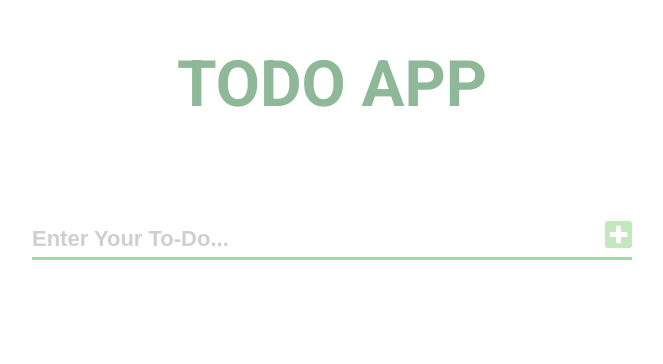
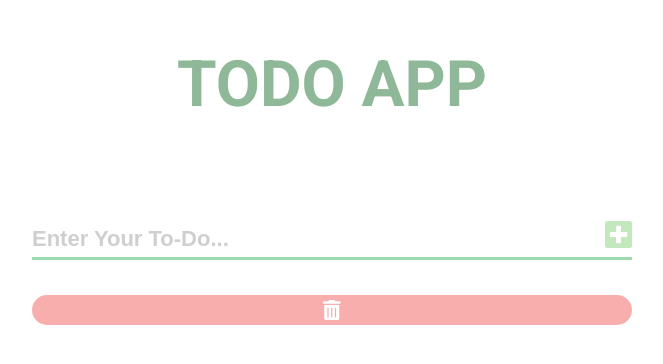
Before and after one commit to nublson/ToDo-Application, a React (Create React App) app: page / in a window 1280 px wide. Shown: the top 364 px of the page, without its empty margins (308-971 px from the left). Built offline with nearby package versions, Linux system fonts and the light colour scheme.

Commit message:
feat(functionality): dispatch removeAll action

```diff
--- a/src/components/Cards/index.js
+++ b/src/components/Cards/index.js
@@ -1,12 +1,22 @@
 import React from 'react'
 import { connect } from 'react-redux'
 
-import { Container } from './styles'
+import { removeAll } from '../../utils/redux/actions'
+
+import { Container, RemoveAll } from './styles'
+import { TrashIcon } from '../UI/Icons'
 
 import Card from '../UI/Card'
 
-const Cards = ({ todos }) => {
+const Cards = ({ todos, dispatch }) => {
 	return (
+		<>
+			<RemoveAll
+				enable={todos.length ? 'true' : 'false'}
+				onClick={() => todos.length && dispatch(removeAll())}
+			>
+				<TrashIcon enable={todos.length ? 'true' : 'false'} />
+			</RemoveAll>
 			<Container>
 				{todos.map(todo => (
 					<Card
@@ -17,6 +27,7 @@ const Cards = ({ todos }) => {
 					/>
 				))}
 			</Container>
+		</>
 	)
 }
 
--- a/src/components/Cards/styles.js
+++ b/src/components/Cards/styles.js
@@ -2,9 +2,23 @@ import styled from 'styled-components'
 
 export const Container = styled.div`
 	width: 100%;
-	margin-top: 10rem;
+	margin-top: 3.5rem;
 	display: flex;
 	flex-direction: column;
 	justify-content: center;
 	align-items: center;
 `
+
+export const RemoveAll = styled.div`
+	width: 100%;
+	margin-top: 3.5rem;
+	background-color: #f25f5c;
+	border-radius: var(--radius);
+	padding: 0.5rem 0;
+	cursor: ${props => (props.enable === 'true' ? 'pointer' : 'auto')};
+	opacity: ${props => (props.enable === 'true' ? '1' : '0.5')};
+
+	display: flex;
+	justify-content: center;
+	align-items: center;
+`
--- a/src/components/UI/Card/index.js
+++ b/src/components/UI/Card/index.js
@@ -5,7 +5,7 @@ import { removeTodo } from '../../../utils/redux/actions'
 
 import { Container, Todo, RightSection, StyledCount } from './styles'
 
-import { RemoveButton } from '../Button'
+import { RemoveIcon } from '../Icons'
 
 const Card = ({ id, content, amount, dispatch }) => {
 	return (
@@ -14,7 +14,7 @@ const Card = ({ id, content, amount, dispatch }) => {
 
 			<RightSection>
 				<StyledCount count={amount}>{amount}</StyledCount>
-				<RemoveButton onClick={() => dispatch(removeTodo(id))} />
+				<RemoveIcon onClick={() => dispatch(removeTodo(id))} />
 			</RightSection>
 		</Container>
 	)
--- a/src/components/UI/Button.js
+++ b/src/components/UI/Icons.js
@@ -1,7 +1,11 @@
 import React from 'react'
 import styled from 'styled-components'
 import { FontAwesomeIcon } from '@fortawesome/react-fontawesome'
-import { faPlusSquare, faWindowClose } from '@fortawesome/free-solid-svg-icons'
+import {
+	faPlusSquare,
+	faWindowClose,
+	faTrashAlt
+} from '@fortawesome/free-solid-svg-icons'
 
 const StyledIcon = styled(FontAwesomeIcon)`
 	font-size: 3.1rem;
@@ -16,10 +20,24 @@ const StyledIcon = styled(FontAwesomeIcon)`
 	}
 `
 
-export const AddButton = ({ state }) => {
+const StyledTrash = styled(StyledIcon)`
+	color: #fff;
+	font-size: 2rem;
+	cursor: ${props => (props.enable === 'true' ? 'pointer' : 'auto')};
+
+	&:hover {
+		color: #fff;
+	}
+`
+
+export const AddIcon = ({ state }) => {
 	return <StyledIcon state={state} icon={faPlusSquare} />
 }
 
-export const RemoveButton = ({ onClick }) => {
+export const RemoveIcon = ({ onClick }) => {
 	return <StyledIcon onClick={onClick} remove='true' icon={faWindowClose} />
 }
+
+export const TrashIcon = ({ enable }) => {
+	return <StyledTrash enable={enable} icon={faTrashAlt} />
+}
--- a/src/components/UI/Input/index.js
+++ b/src/components/UI/Input/index.js
@@ -7,7 +7,7 @@ import { addTodo } from '../../../utils/redux/actions'
 
 import { Container, StyledForm, StyledField, StyledButton } from './styles'
 
-import { AddButton } from '../Button'
+import { AddIcon } from '../Icons'
 
 const Input = ({ dispatch }) => {
 	const validationSchema = Yup.object().shape({
@@ -35,9 +35,7 @@ const Input = ({ dispatch }) => {
 						/>
 
 						<StyledButton type='submit'>
-							<AddButton
-								state={values.todo ? 'typing' : 'empty'}
-							/>
+							<AddIcon state={values.todo ? 'typing' : 'empty'} />
 						</StyledButton>
 					</StyledForm>
 				</Container>
--- a/src/utils/redux/reducers.js
+++ b/src/utils/redux/reducers.js
@@ -1,7 +1,6 @@
 const todoDefaultState = []
 
 const todoReducer = (state = todoDefaultState, action) => {
-	console.log(action)
 	switch (action.type) {
 		case 'ADD_TODO':
 			return [action.todo, ...state]
@@ -9,6 +8,8 @@ const todoReducer = (state = todoDefaultState, action) => {
 			return state.filter(({ id }) => {
 				return id !== action.id
 			})
+		case 'REMOVE_ALL':
+			return (state = [])
 		default:
 			return state
 	}
```
Lines whose indentation alone changed are shown as unchanged.
